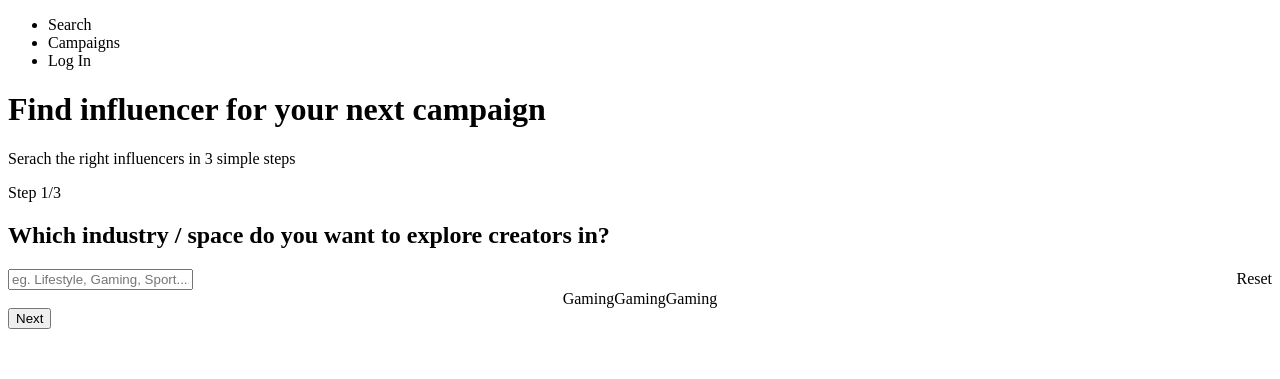
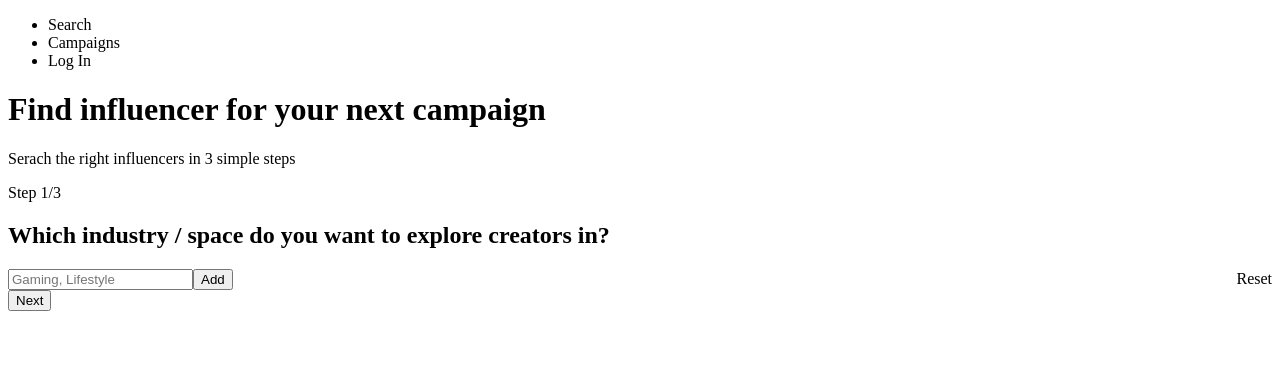
Before and after one commit to OctoPol7/InfluenSeach-by-Mars, a React (Create React App) app in the folder my-app/: page /search in a window 1280 px wide. Shown: the top 379 px of the page. Built offline with nearby package versions, Linux system fonts and the light colour scheme.

Commit message:
feat: enable interactive functions to SearchPage

```diff
--- a/my-app/src/App.js
+++ b/my-app/src/App.js
@@ -1,5 +1,6 @@
-import React from "react";
+import React, {useState} from "react";
 import { Route } from "react-router-dom";
+
 import SignUp from "./SignUp/SignUp.js";
 import SearchPage from "./SearchPage/SearchPage.js";
 import LogIn from "./LogIn/LogIn.js";
@@ -8,10 +9,27 @@ import GetSearch from "./GetSearch.js";
 import SingleCampaign from './SingleCampaign/SingleCampaign.js'
 
 const App = (props) => {
+  const [locationArray, setLocationArray] = useState([]);
+  const [keywordArray, setKeywordArray] = useState([]);
+
   return (
     <div className="App">
       <Route path="/search">
-        <SearchPage />
+        <SearchPage
+          keywordArray={keywordArray}
+          locationArray={locationArray}
+          setKeywordArray={setKeywordArray}
+          setLocationArray={setLocationArray}
+        />
+      </Route>
+
+      <Route path="/searchresult">
+        <SearchResult
+          keywordArray={keywordArray}
+          locationArray={locationArray}
+          setKeywordArray={setKeywordArray}
+          setLocationArray={setLocationArray}
+        />
       </Route>
 
       <Route path="/signup">
@@ -22,11 +40,7 @@ const App = (props) => {
         <LogIn />
       </Route>
 
-      <Route path="/searchresult">
-        <SearchResult />
-      </Route>
-
-      <Route path="/getserach">
+      <Route path="/getsearch">
         <GetSearch />
       </Route>
 
--- a/my-app/src/SearchPage/FilterTag.js
+++ b/my-app/src/SearchPage/FilterTag.js
@@ -2,9 +2,14 @@ import React from 'react'
 
 
 const FilterTag = props => {
-    return<>
-       <div className='filtertag'>{props.name}</div>
-     </>
+    return (
+      <>
+        <div className="filtertag">
+          {props.name}
+          <button type="button">x</button>
+        </div>
+      </>
+    );
 }
 
 
--- a/my-app/src/SearchPage/SearchContainer.js
+++ b/my-app/src/SearchPage/SearchContainer.js
@@ -1,65 +1,108 @@
 import React, { useState } from 'react'
+import { Redirect } from 'react-router-dom'
+
 import StepOne from './StepOne.js'
 import StepTwo from './StepTwo.js'
-import StepThree from './StepThree.js'
+// import StepThree from './StepThree.js'
+// import FilterTag from "./FilterTag.js";
 import NextBtn from './NextBtn.js'
 
 
 const SearchContainer = props => {
 
-
-    const [step,setStep] = useState(0)
-
-
-    // function greetUser() {
-    //   alert("heloo")
-    //   console.log("Hi there, user!");
-    // }
-
+    const [ step,setStep ] = useState(0);
 
     const updateStep = ()=>{
-      // alert("helloo");
 
-      if(step<2){
-        setStep(step+1)
+      if (step < 2) {
+        // let prevStep = step;
+        setStep( step + 1 );
       }
-      else{
-        setStep(0)
-      }
-
-
-    }
-
-
-    const RenderStep = ()=> {
-
-      if (step===0) {
-        return <StepOne />;
-      }
-      else if(step===1){
-        return <StepTwo />;
-      }
-      else if(step===2){
-        return <StepThree />;
+      else {
+        setStep(0);
       }
 
     }
 
-      return<>
-         <div className='search_box'>
+    const RenderStep = ()=> {
 
-          <h1>Find influencer for your next campaign</h1>
-          <p className='sub_head'>Serach the right influencers in 3 simple steps</p>
+      if (step === 0) {
+        return (
+          <StepOne
+            grabKeyword={props.grabKeyword}
+            resetButton={props.resetButton}
+            keywordArray={props.keywordArray}
+            locationArray={props.locationArray}
+          />
+        );
+      }
+      else if (step === 1){
+        return (
+          <StepTwo
+            grabLocation={props.grabLocation}
+            resetButton={props.resetButton}
+            keywordArray={props.keywordArray}
+            locationArray={props.locationArray}
+          />
+        );
+      }
+      else if (step === 2){
+        return (
+          <Redirect
+            to="/searchresult"
+            keywordArray={props.keywordArray}
+            locationArray={props.locationArray}
+          />
+          // <StepThree
+          //   keyword={props.keyword}
+          //   setKeyword={props.setKeyword}
+          // />
+        );
+      }
 
-          {<RenderStep/>}
-          {/* <Step_one/>
-          <Step_two/>  */}
+    }
 
-         <NextBtn  onClick={updateStep} name="Next"/>
+      return (
+        <>
+          <div className="search_box">
+            <h1>Find influencer for your next campaign</h1>
+            <p className="sub_head">
+              Serach the right influencers in 3 simple steps
+            </p>
 
-        </div>
+            <RenderStep />
+            {/* <div
+              style={{
+                display: "flex",
+                justifyContent: "center",
+                alignItems: "center",
+              }}
+            >
 
-       </>
+            </div> */}
+            {/* <div
+              style={{
+                display: "flex",
+                justifyContent: "center",
+                alignItems: "center",
+              }}
+            >
+              {props.locationArray.map((loc) => (
+                <FilterTag name={loc} />
+              ))}
+            </div> */}
+            {/* {props.keywordArray.map((key) => (
+              <FilterTag name={key} />
+            ))}
+
+            {props.locationArray.map((loc) => (
+              <FilterTag name={loc} />
+            ))} */}
+
+            <NextBtn onClick={updateStep} name="Next" />
+          </div>
+        </>
+      );
   }
 
 
--- a/my-app/src/SearchPage/SearchInput.js
+++ b/my-app/src/SearchPage/SearchInput.js
@@ -1,21 +1,55 @@
-import React from 'react'
+import React, { useState } from "react";
 
 
 const SearchInput = props => {
-    return<>
-      <div className='search_inp_div' style={{display:'flex',flexDirection:'row',justifyContent:'space-between'}}>
-      <input className='search_input' type="text" name="name" placeholder={props.placeholder}/>
+  const [keyword, setKeyword] = useState("");
 
-      <label style={{display: "flex",
-    justifyContent: "center",
-    alignItems: "center",}}>
+  const keywordHandler = (event) => {
+    setKeyword(event.target.value);
+  };
 
+  const addHandler = (event) => {
+    event.preventDefault();
+    props.grabLocation(keyword);
 
-    <div className='reset_circle'></div>Reset
-  </label>
+    setKeyword("");
+  };
 
-      </div>
-     </>
+    return (
+      <>
+        <div
+          className="search_inp_div"
+          style={{
+            display: "flex",
+            flexDirection: "row",
+            justifyContent: "space-between",
+          }}
+        >
+          <form onSubmit={addHandler}>
+            <input
+              className="search_input"
+              type="text"
+              placeholder={props.placeholder}
+              value={keyword}
+              onChange={keywordHandler}
+            />
+            <button type="submit">Add</button>
+          </form>
+
+          <label
+            style={{
+              display: "flex",
+              justifyContent: "center",
+              alignItems: "center",
+            }}
+          >
+            <div className="reset_circle" onClick={props.resetButton}>
+              Reset
+            </div>
+          </label>
+        </div>
+      </>
+    );
 }
 
 
--- a/my-app/src/SearchPage/SearchPage.js
+++ b/my-app/src/SearchPage/SearchPage.js
@@ -1,16 +1,44 @@
-import React from "react"
+import React, { useState } from "react"
+import { Route } from "react-router-dom";
+
 import Header from '../header.js'
 import SearchContainer from './SearchContainer.js'
 import InfluContainer from './InfluContainer.js'
+import SearchResult from "../SearchResult/SearchResult";
+
 
 const SearchPage = props => {
-    return(
+
+  const grabKeyword = (key) => {
+    props.keywordArray.push(key);
+    console.log(props.keywordArray);
+  }
+
+  const grabLocation = (key) => {
+    props.locationArray.push(key);
+    console.log(props.locationArray);
+  };
+
+  const resetButton = () => {
+    props.setKeywordArray([]);
+    props.setLocationArray([]);
+  };
+
+    return (
       <div className="searchpage">
-        <Header/>
-        <SearchContainer/>
-        <InfluContainer/>
+        <Header />
+        <SearchContainer
+          keywordArray={props.keywordArray}
+          locationArray={props.locationArray}
+          grabKeyword={grabKeyword}
+          grabLocation={grabLocation}
+          resetButton={resetButton}
+        />
+        <InfluContainer />
+
+
       </div>
-    )
+    );
 }
 
 export default SearchPage;
--- a/my-app/src/SearchPage/StepOne.js
+++ b/my-app/src/SearchPage/StepOne.js
@@ -1,21 +1,70 @@
-import React from 'react'
-import FilterTag from './FilterTag.js';
-import SearchInput from './SearchInput.js';
-
+import React, {useState} from 'react';
+import FilterTag from "./FilterTag.js";
 
 const StepOne = props => {
-    return<>
-       <p>Step 1/3</p>
+  const [keyword, setKeyword] = useState("");
 
-            <h2>Which industry / space do you want to explore creators in?</h2>
+  const keywordHandler = (event) => {
+    setKeyword(event.target.value);
+  };
 
-            <SearchInput placeholder="eg. Lifestyle, Gaming, Sport...."/>
-                <div style={{display:'flex',justifyContent:'center',alignItems:'center'}}>
-                    <FilterTag name="Gaming"/>
-                    <FilterTag name="Gaming"/>
-                    <FilterTag name="Gaming"/>
-                </div>
-     </>
+  const addHandler = (event) => {
+    event.preventDefault();
+    props.grabKeyword(keyword);
+
+    setKeyword("");
+  };
+
+    return (
+      <>
+        <p>Step 1/3</p>
+        <h2>Which industry / space do you want to explore creators in?</h2>
+
+        {/* <SearchInput
+          grabKeyword={props.grabKeyword}
+          resetButton={props.resetButton}
+        /> */}
+        <div
+          className="search_inp_div"
+          style={{
+            display: "flex",
+            flexDirection: "row",
+            justifyContent: "space-between",
+          }}
+        >
+          <form onSubmit={addHandler}>
+            <input
+              className="search_input"
+              type="text"
+              placeholder="Gaming, Lifestyle"
+              value={keyword}
+              onChange={keywordHandler}
+            />
+            <button type="submit">Add</button>
+          </form>
+
+          {props.keywordArray.map((key) => (
+            <FilterTag name={key} />
+          ))}
+
+          {props.locationArray.map((loc) => (
+            <FilterTag name={loc} />
+          ))}
+
+          <label
+            style={{
+              display: "flex",
+              justifyContent: "center",
+              alignItems: "center",
+            }}
+          >
+            <div className="reset_circle" onClick={props.resetButton}>
+              Reset
+            </div>
+          </label>
+        </div>
+      </>
+    );
 }
 
 
--- a/my-app/src/SearchPage/StepTwo.js
+++ b/my-app/src/SearchPage/StepTwo.js
@@ -1,27 +1,94 @@
-import React from 'react'
-import FilterTag from './FilterTag.js';
-import SearchInput from './SearchInput.js';
-
+import React, {useState} from 'react';
+import FilterTag from "./FilterTag.js";
 
 const StepTwo = props => {
-    return<>
-       <p> Step 2/3 </p>
+//     return (
+//       <>
+//         <p> Step 2/3 </p>
 
-            <h2>Which geographical locations do you want to target?</h2>
+//         <h2>Which geographical locations do you want to target?</h2>
 
-            <SearchInput placeholder="eg.NewYork, Canada, Moscow"/>
-            <div style={{display:'flex',justifyContent:'center',alignItems:'center'}}>
-                <FilterTag name="Gaming"/>
-                <FilterTag name="Gaming"/>
-                <FilterTag name="Gaming"/>
-            <div style={{height:50,width:2,backgroundColor:'black',marginLeft:10,marginRight:10}}></div>
+//         <SearchInput
+//           placeholder="eg.NewYork, Canada, Moscow"
+//           grabLocation={props.grabLocation}
+//           resetButton={props.resetButton}
+//         />
+//         {/* <div style={{display:'flex',justifyContent:'center',alignItems:'center'}}>
+//                 <FilterTag name="Gaming"/>
+//                 <FilterTag name="Gaming"/>
+//                 <FilterTag name="Gaming"/>
+//             <div style={{height:50,width:2,backgroundColor:'black',marginLeft:10,marginRight:10}}></div>
 
-                <FilterTag name="Vancouver "/>
-                <FilterTag name="Los Angeles"/>
-    </div>
+//                 <FilterTag name="Vancouver "/>
+//                 <FilterTag name="Los Angeles"/>
+//     </div> */}
+//       </>
+//     );
+// }
 
+const [keyword, setKeyword] = useState("");
 
-     </>
+  const keywordHandler = (event) => {
+    setKeyword(event.target.value);
+  };
+
+  const addHandler = (event) => {
+    event.preventDefault();
+    props.grabLocation(keyword);
+
+    setKeyword("");
+  };
+
+    return (
+      <>
+        <p>Step 1/3</p>
+        <h2>Which geographical locations do you want to target?</h2>
+
+        {/* <SearchInput
+          grabKeyword={props.grabKeyword}
+          resetButton={props.resetButton}
+        /> */}
+        <div
+          className="search_inp_div"
+          style={{
+            display: "flex",
+            flexDirection: "row",
+            justifyContent: "space-between",
+          }}
+        >
+          <form onSubmit={addHandler}>
+            <input
+              className="search_input"
+              type="text"
+              placeholder="Canada, Europe, Dubai"
+              value={keyword}
+              onChange={keywordHandler}
+            />
+            <button type="submit">Add</button>
+          </form>
+
+          {props.keywordArray.map((key) => (
+            <FilterTag name={key} />
+          ))}
+
+          {props.locationArray.map((loc) => (
+            <FilterTag name={loc} />
+          ))}
+
+          <label
+            style={{
+              display: "flex",
+              justifyContent: "center",
+              alignItems: "center",
+            }}
+          >
+            <div className="reset_circle" onClick={props.resetButton}>
+              Reset
+            </div>
+          </label>
+        </div>
+      </>
+    );
 }
 
 
```
